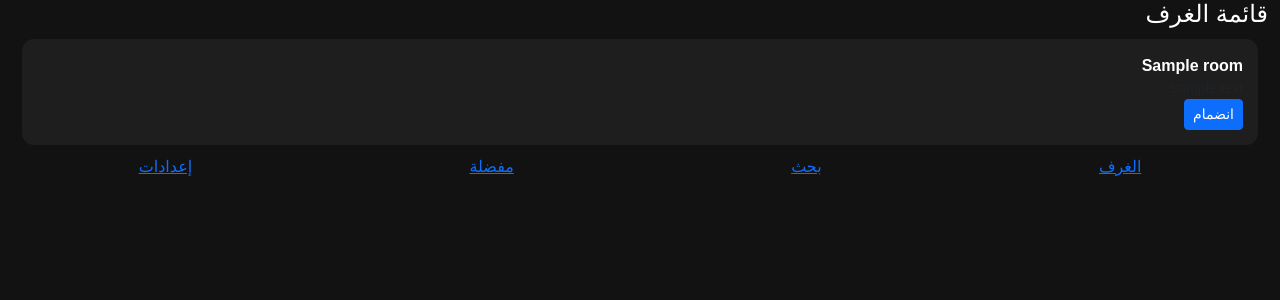
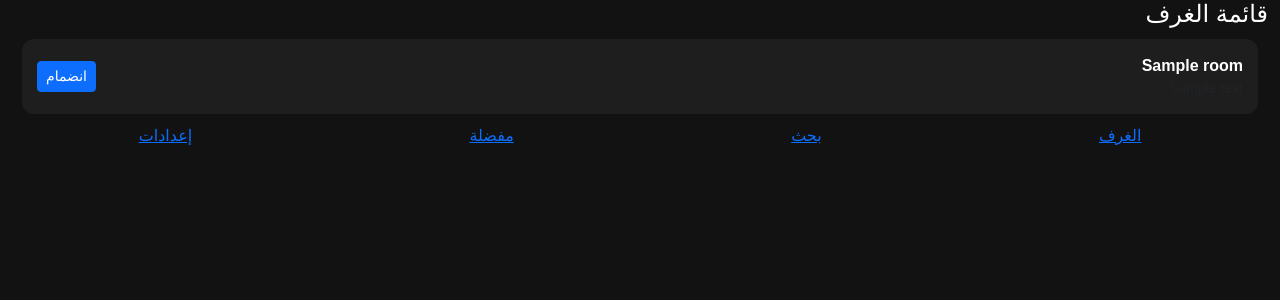
Before and after one commit to Mohammedkaadi/chat_app, a Flask app: page /rooms in a window 1280 px wide. Shown: the part 56-356 px from the top of the page. Run offline with Flask 3, Linux system fonts and the light colour scheme; the visitor is signed in with stand-in values (Sample User, id 1); tables that the repository leaves empty hold one stand-in row (values such as "Sample post").

Commit message:
Update rooms.html

```diff
--- a/templates/rooms.html
+++ b/templates/rooms.html
@@ -3,13 +3,13 @@
 <h4>قائمة الغرف</h4>
 <div class="mt-2">
   {% for r in rooms %}
-    <div class="room-card">
+  <div class="room-card d-flex justify-content-between align-items-center">
     <div>
       <div class="fw-bold">{{ r[1] }}</div>
       <div class="text-muted small">{{ r[2] }}</div>
     </div>
     <div>
-        <a class="btn btn-sm btn-primary" href="{{ url_for('chat', room=r[1]) }}">انضمام</a>
+      <a href="{{ url_for('chat', room=r[1]) }}" class="btn btn-primary btn-sm">انضمام</a>
     </div>
   </div>
   {% else %}
```
Lines whose indentation alone changed are shown as unchanged.
